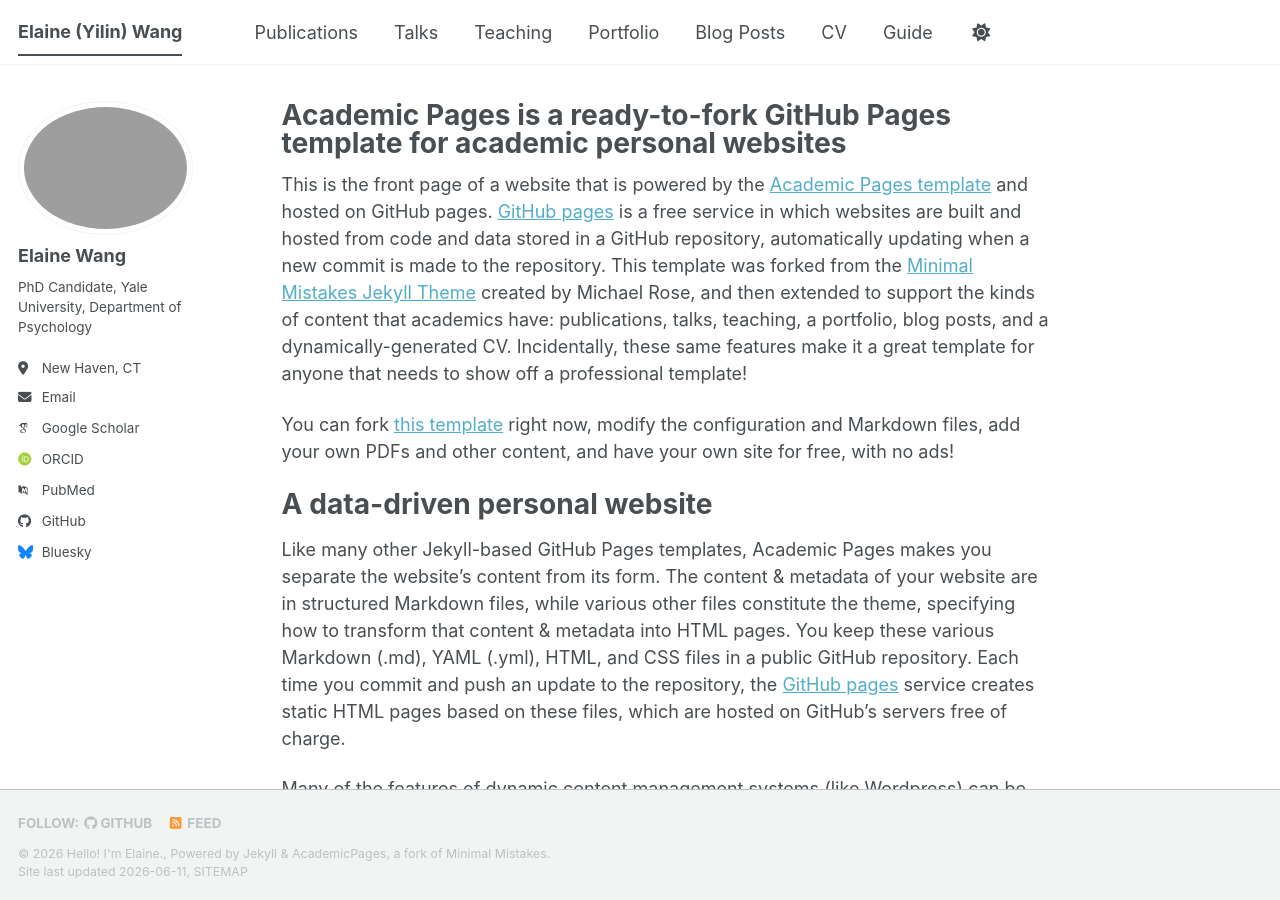
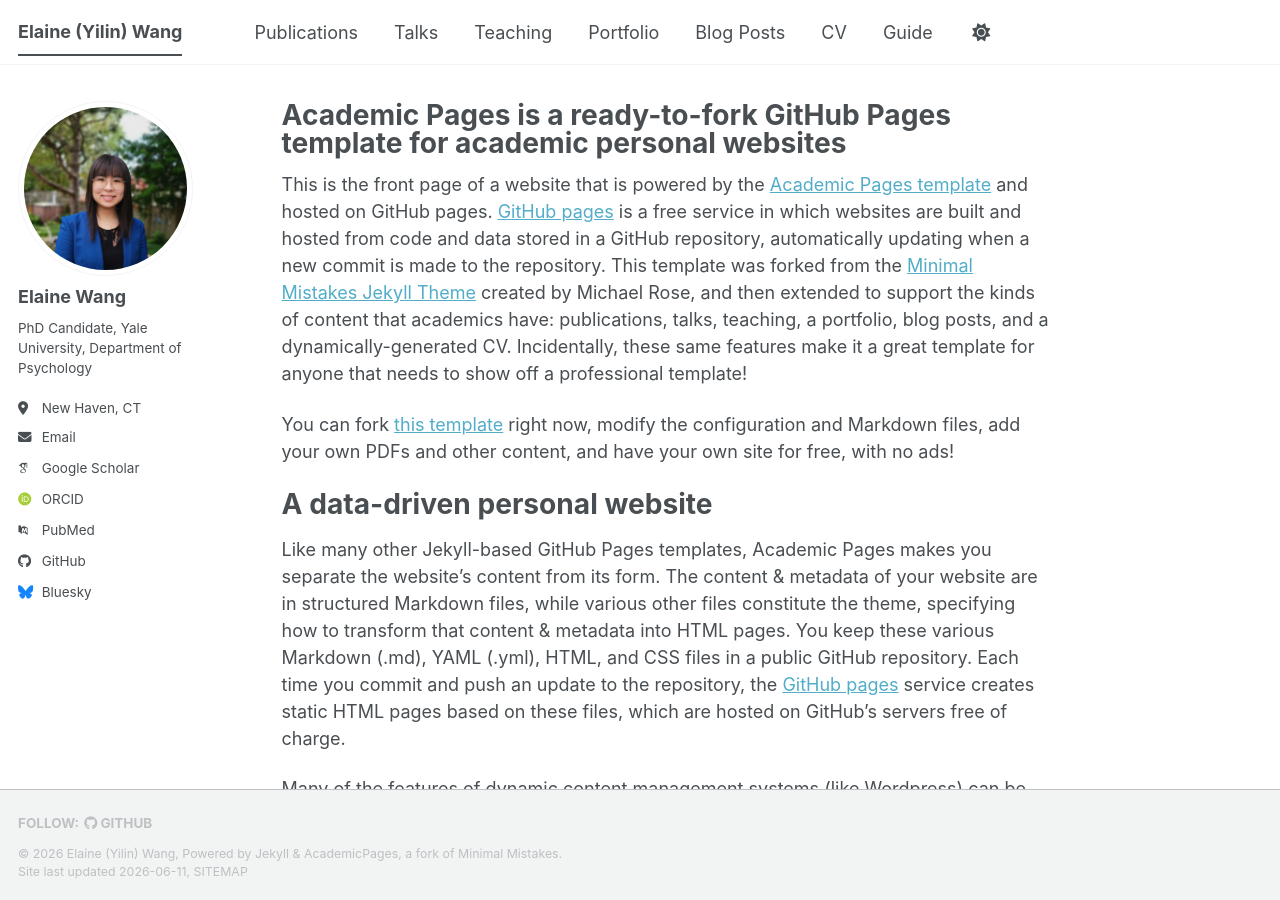
Before and after one commit to ey-wang/ey-wang.github.io, a Jekyll site: the page built from _pages/about.md, in a window 1280 px wide and 900 px high. Built offline with Jekyll 4.4.1, drawn with Linux system fonts in a browser that asks for light colours; some web fonts are replaced; a script bundle is joined from its source files by our own code; library files that are not in the unit come from our copies.

Commit message:
Update _config.yml

```diff
--- a/_config.yml
+++ b/_config.yml
@@ -11,7 +11,7 @@ locale                   : "en-US"
 site_theme               : "default" # The available themes options are "default", "air", "sunrise", "mint", "dirt" and "contrast"
 title                    : "Elaine (Yilin) Wang"
 title_separator          : "-"
-name                     : &name "Hello! I'm Elaine."
+name                     : &name ""
 description              : &description   # Update this with a general description of your site, this is the default if not overridden by a page
 url                      : https://ey-wang.github.io # The base hostname & protocol for your site e.g. "https://[your GitHub username].github.io",
                                                            # or if you already have some other page hosted on Github then use "https://[your GitHub username].github.io/[Your Repo Name]"
@@ -23,13 +23,13 @@ repository               : " "
 #               Additional customization can be done by editing /_includes/author-profile.html
 author:
   # Biographic information
-  avatar           : "headshot (2).jpg"
+  avatar           : "headshot_square.jpg"
   name             : "Elaine Wang"
   pronouns         : # example: "she/her"
   bio              : "PhD Candidate, Yale University, Department of Psychology"
   location         : "New Haven, CT"
   employer         :
-  uri              : # URL
+  uri              :
   email            : "elaineyilin.wang@yale.edu"
 
   # Academic websites
@@ -125,7 +125,7 @@ staticman:
       options:
         format           : "iso8601" # "iso8601" (default), "timestamp-seconds", "timestamp-milliseconds"
 atom_feed:
-  hide                   : false     # change to true to hide the RSS feed in the footer
+  hide                   : true    # change to true to hide the RSS feed in the footer
   path                   : # blank (default) uses feed.xml
 
 
```
